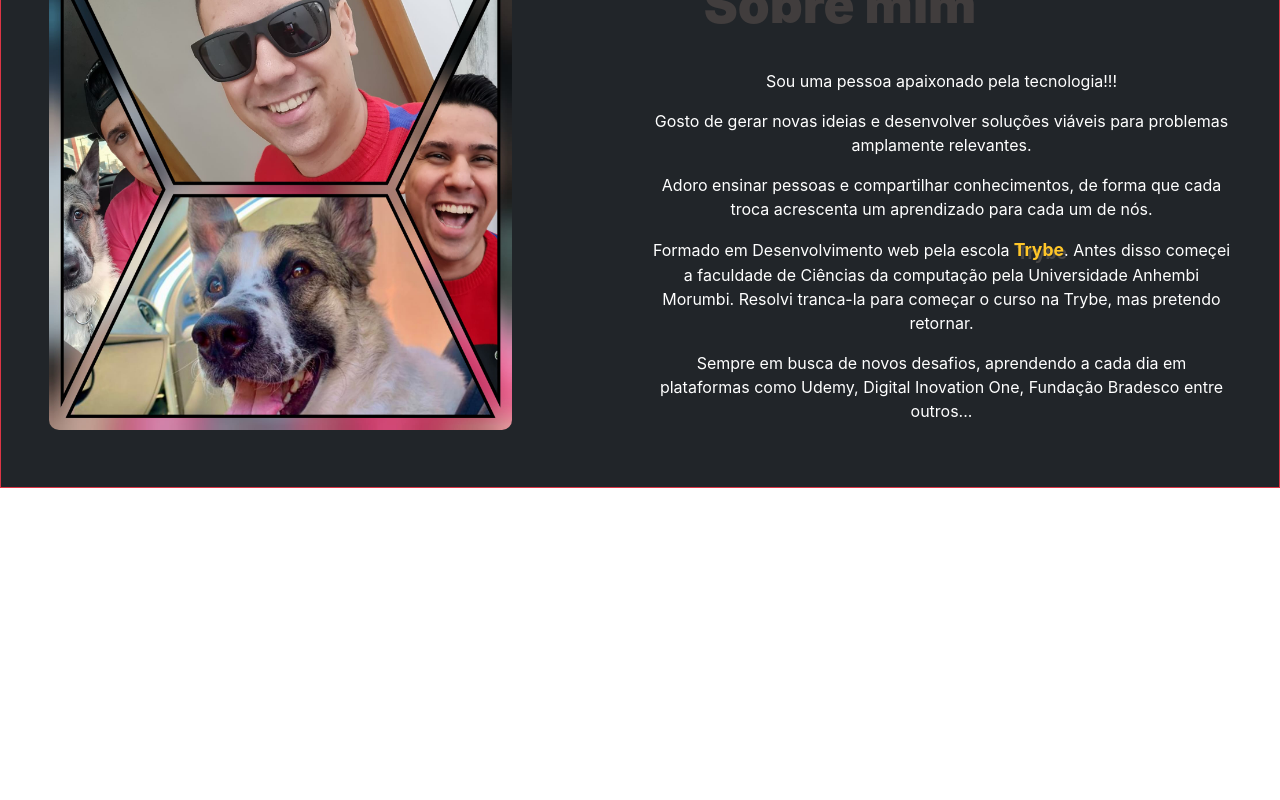
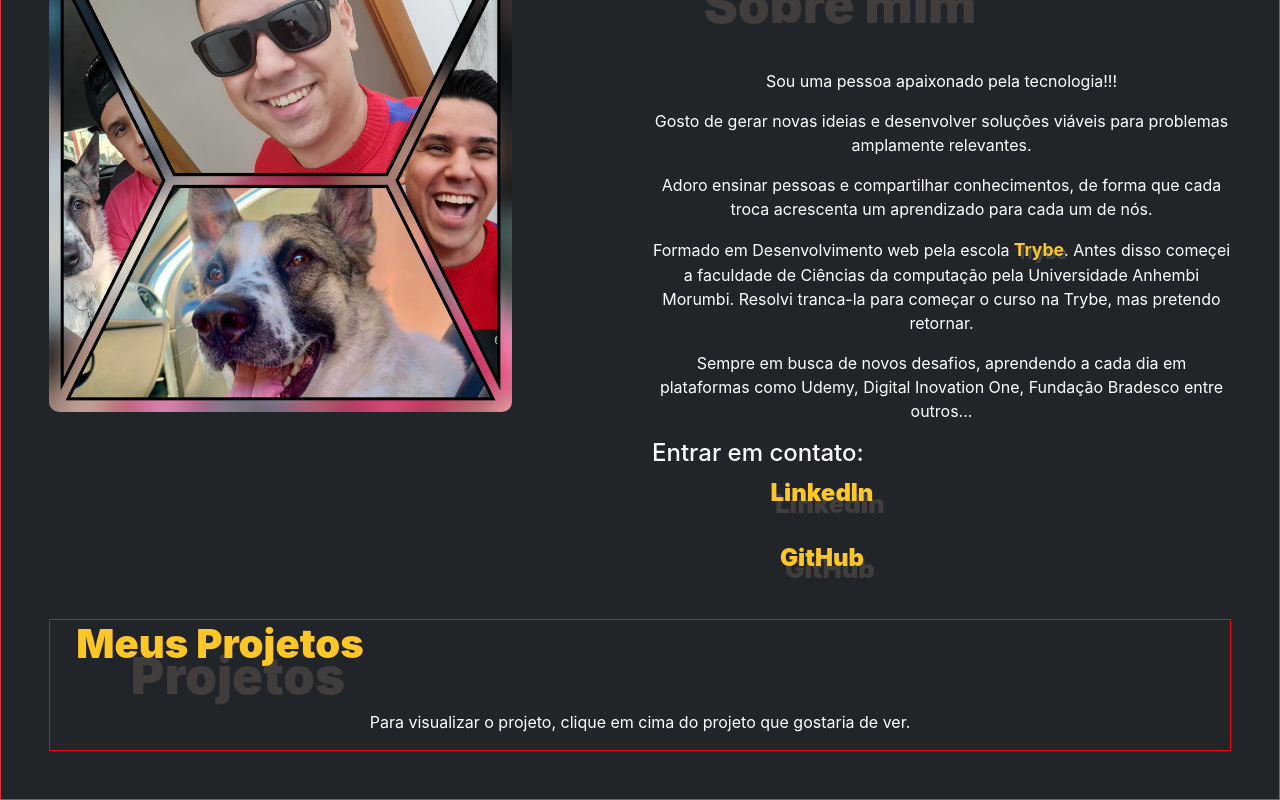
Before and after one commit to GustavoSFer/Portfolio-Gustavo-Fernandes, a React (Create React App) app: page / in a window 1280 px wide. Shown: the part 818-1618 px from the top of the page. Before the commit the page ends 1306 px from the top, so only its background shows below. Built offline with nearby package versions, Linux system fonts and the light colour scheme.

Commit message:
criando espaçamentos para criar a parte de projetos

```diff
--- a/src/App.js
+++ b/src/App.js
@@ -2,6 +2,7 @@ import './App.css';
 import Nav from './Components/Nav';
 import Sobre from './Pages/Sobre';
 import Carrosel from './Components/Carrosel';
+import Projetos from './Pages/Projetos';
 
 function App() {
   return (
@@ -9,6 +10,7 @@ function App() {
       <Nav />
       <Carrosel />
       <Sobre />
+      <Projetos />
     </div>
   );
 }
--- /dev/null
+++ b/src/Pages/Projetos.jsx
@@ -0,0 +1,18 @@
+import React from 'react';
+import '../Style/Projetos.css';
+
+function Projetos() {
+  return (
+    <div className="project">
+      <div className="txt-cabecalho">
+        <h1 className="txt-h1">Meus Projetos</h1>
+        <h2 className="txt-h2">Projetos</h2>
+      </div>
+      <div className="margin-txt">
+        <p>Para visualizar o projeto, clique em cima do projeto que gostaria de ver.</p>
+      </div>
+    </div>
+  );
+}
+
+export default Projetos;
--- a/src/Pages/Sobre.jsx
+++ b/src/Pages/Sobre.jsx
@@ -1,4 +1,5 @@
 import React from 'react';
+// import RedesSociais from '../Components/RedesSociais';
 import gustavo from '../images/sobre.jpeg';
 import '../Style/Sobre.css';
 
@@ -36,6 +37,38 @@ function Sobre() {
             Sempre em busca de novos desafios, aprendendo a cada dia em plataformas
             como Udemy, Digital Inovation One, Fundação Bradesco entre outros...
           </p>
+          <div className="rede-linkedin">
+            <h4>Entrar em contato:</h4>
+            <h1>
+              <a
+                className="txt-h1"
+                href="https://www.linkedin.com/in/gustavo-dos-santos-fernandes/"
+                target="_blank"
+                rel="noreferrer"
+              >
+                LinkedIn
+              </a>
+            </h1>
+            <h2 className="txt-h2">
+              LinkedIn
+            </h2>
+          </div>
+          <div className="rede-github">
+            <h1>
+              <a
+                className="txt-h1"
+                href="https://github.com/GustavoSFer"
+                target="_blank"
+                rel="noreferrer"
+
+              >
+                GitHub
+              </a>
+            </h1>
+            <h2 className="txt-h2">
+              GitHub
+            </h2>
+          </div>
         </div>
       </section>
     </header>
--- /dev/null
+++ b/src/Style/Projetos.css
@@ -0,0 +1,9 @@
+.project {
+  border: 1px solid red;
+  margin-top: 180px;
+  text-align: center;
+}
+
+.margin-txt {
+  margin-top: 90px;
+}
--- a/src/Style/Sobre.css
+++ b/src/Style/Sobre.css
@@ -1,3 +1,7 @@
+a {
+  text-decoration: none;
+}
+
 .txt-h1 {
   color: #ffc628;
   font-size: 2.5em;
@@ -9,9 +13,40 @@
 }
 
 .img-sobre {
-  height: 98%;
   width: 80%;
   border-radius: 10px;
+}
+
+.rede-linkedin {
+  position: absolute;
+}
+.rede-linkedin  h1 a {
+  font-size: 0.6em;
+  top: 40px;
+}
+.rede-linkedin  h1 a:hover {
+  color: white;
+}
+.rede-linkedin  h2 {
+  font-size: 1.6em;
+  top: 50px;
+  left: 28px;
+}
+
+.rede-github {
+  position: absolute;
+}
+.rede-github  h1 a {
+  font-size: 0.6em;
+  top: 105px;
+}
+.rede-github  h1 a:hover {
+  color: white;
+}
+.rede-github  h2 {
+  font-size: 1.6em;
+  top: 115px;
+  left: 28px;
 }
 
 .txt-h2 {
```
